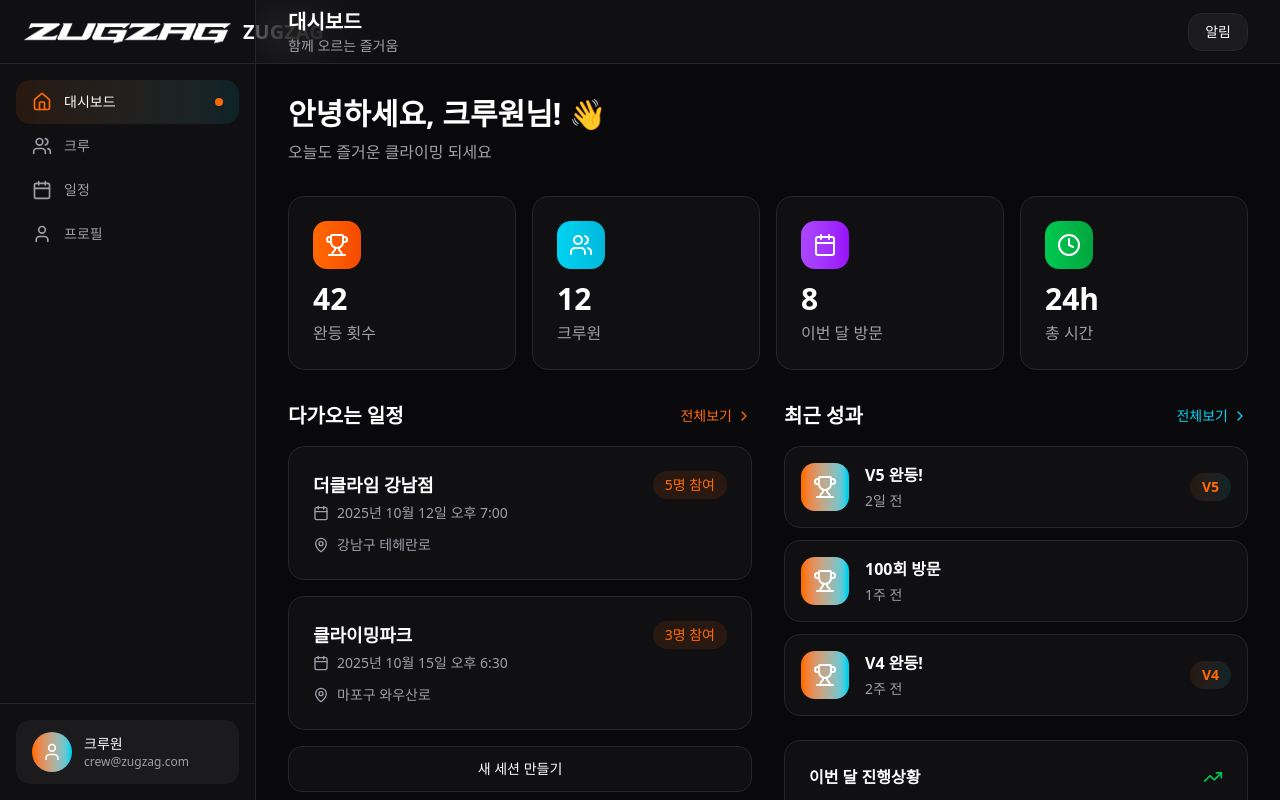
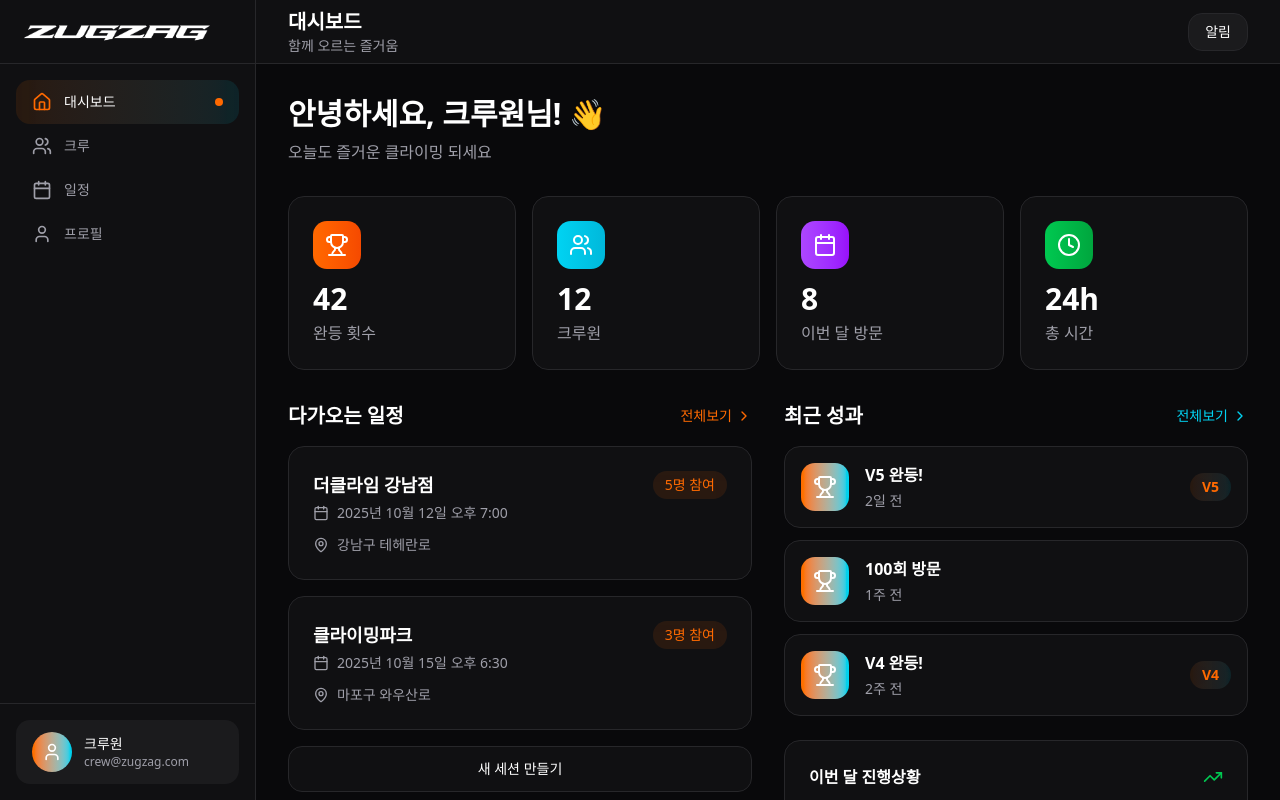
Before and after one commit to markjung96/zugzag, a Next.js app: page /dashboard in a window 1280 px wide. Built offline with nearby package versions, Linux system fonts and the light colour scheme.

Commit message:
feat(layout): enhance main layout with improved navigation

```diff
--- a/src/app/(main)/layout.tsx
+++ b/src/app/(main)/layout.tsx
@@ -2,7 +2,6 @@
 
 import { motion } from "framer-motion";
 import { Home, Users, Calendar, User, Menu, X } from "lucide-react";
-import Image from "next/image";
 import Link from "next/link";
 import { usePathname } from "next/navigation";
 import { useState } from "react";
@@ -28,14 +27,12 @@ export default function MainLayout({
       <aside className="hidden w-64 border-r border-zinc-800 bg-zinc-900/50 backdrop-blur-xl lg:flex lg:flex-col">
         {/* Logo */}
         <div className="flex h-16 items-center gap-3 border-b border-zinc-800 px-6">
-          <Image
+          <motion.img
             src="/zugzag-logo.png"
             alt="ZUGZAG"
-            width={32}
-            height={32}
-            className="h-8 w-auto"
+            className="h-6 w-auto"
+            whileHover={{ scale: 1.05 }}
           />
-          <span className="text-xl font-bold text-white">ZUGZAG</span>
         </div>
 
         {/* Navigation */}
@@ -103,12 +100,11 @@ export default function MainLayout({
         {/* Logo */}
         <div className="flex h-16 items-center justify-between border-b border-zinc-800 px-6">
           <div className="flex items-center gap-3">
-            <Image
+            <motion.img
               src="/zugzag-logo.png"
               alt="ZUGZAG"
-              width={32}
-              height={32}
-              className="h-8 w-auto"
+              className="h-6 w-auto"
+              whileHover={{ scale: 1.05 }}
             />
             <span className="text-xl font-bold text-white">ZUGZAG</span>
           </div>
@@ -154,12 +150,11 @@ export default function MainLayout({
           >
             <Menu className="h-6 w-6" />
           </button>
-          <Image
+          <motion.img
             src="/zugzag-logo.png"
             alt="ZUGZAG"
-            width={32}
-            height={32}
-            className="h-8 w-auto"
+            className="h-6 w-auto"
+            whileHover={{ scale: 1.05 }}
           />
           <div className="w-10" /> {/* Spacer for centering */}
         </header>
```
